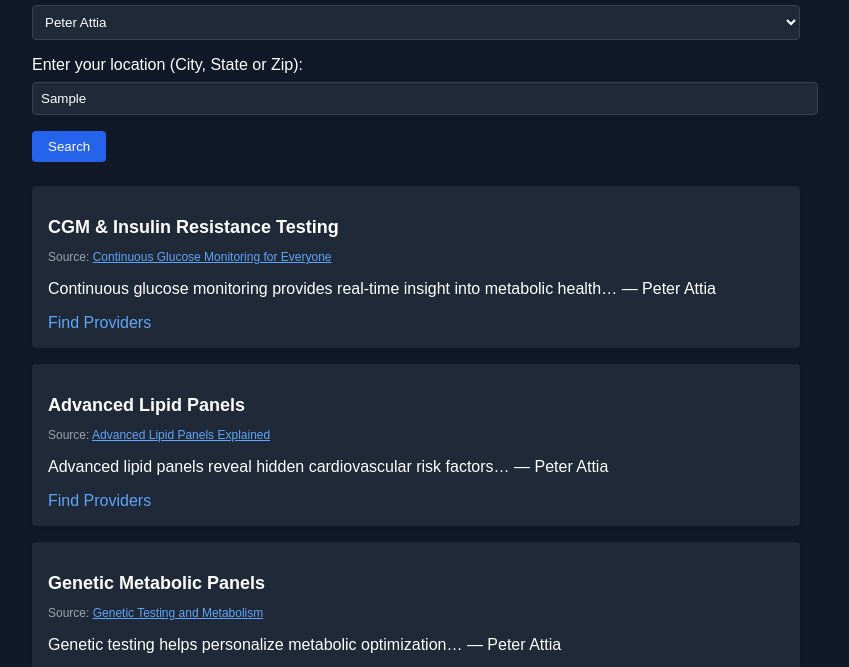
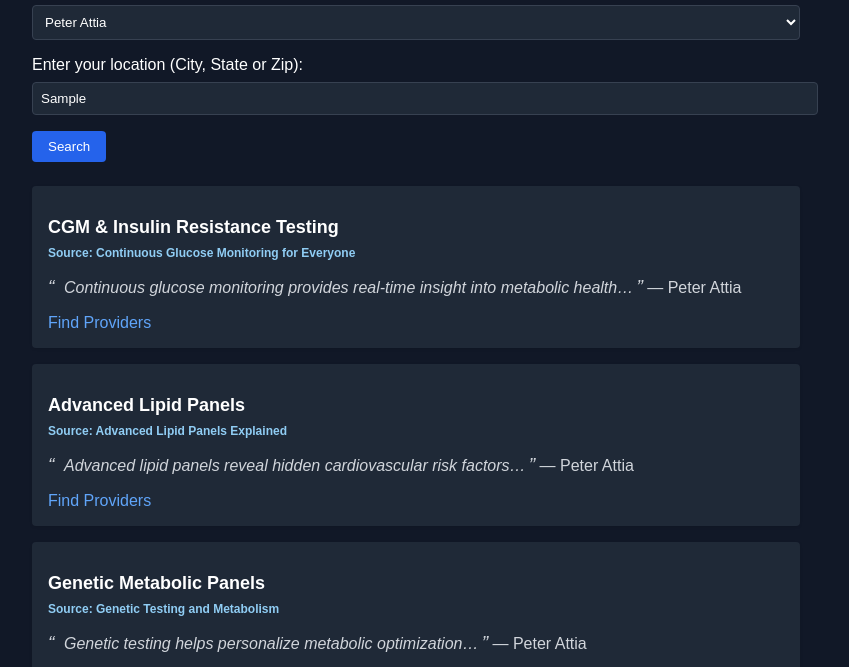
Before and after one commit to Longevitate/LongevitateMVP, a plain HTML site: page index.html in a window 1280 px wide. Both pictures are taken after typing "Sample" into the empty fields and a click on the button "Search". Shown: the part 123-790 px from the top of the page, without its empty margins (224-1073 px from the left). Drawn offline with Linux system fonts and the light colour scheme.

Commit message:
Fix quotes

```diff
--- a/app.js
+++ b/app.js
@@ -1,7 +1,6 @@
 
 let taxonomy = [];
 
-// Load taxonomy.json and populate the influencer dropdown
 async function loadTaxonomy() {
   taxonomy = await fetch('taxonomy.json').then(res => res.json());
 
@@ -14,7 +13,6 @@
   });
 }
 
-// Create a provider card with multiple references and video support
 function createProviderCard(service, location) {
   const keywords = service.search_keywords.join(' OR ');
   const query = `${keywords} near ${location}`;
@@ -30,9 +28,11 @@
           Source: <a href="${ref.url}" target="_blank" class="reference-link">${isVideo ? '🎥 ' : ''}${ref.title}</a>
         </p>
       `;
+
       if (ref.snippet) {
+        const [quotePart, authorPart] = ref.snippet.split("—").map(s => s.trim());
         referencesHTML += `
-          <p class="provider-snippet text-sm text-gray-400 mb-2">${ref.snippet}</p>
+          <p class="provider-snippet"><em>${quotePart}</em>${authorPart ? ' — ' + authorPart : ''}</p>
         `;
       }
     });
@@ -47,7 +47,6 @@
   `;
 }
 
-// Search for providers based on influencer and location
 async function searchProviders() {
   const influencer = document.getElementById('influencer').value;
   const location = document.getElementById('location').value.trim();
@@ -63,6 +62,5 @@
   });
 }
 
-// Event listeners
 window.onload = loadTaxonomy;
 document.getElementById('searchButton').addEventListener('click', searchProviders);
--- a/style.css
+++ b/style.css
@@ -79,3 +79,64 @@
   .provider-link:hover {
     text-decoration: underline;
   }
+
+
+.provider-citation {
+  font-weight: 600;
+  margin-top: 0.5rem;
+  color: #90cdf4;
+}
+
+.reference-link {
+  text-decoration: none;
+  color: #90cdf4;
+}
+
+.reference-link:hover {
+  text-decoration: underline;
+}
+
+.provider-citation {
+  font-weight: 600;
+  margin-top: 0.5rem;
+  color: #90cdf4;
+}
+
+.reference-link {
+  text-decoration: none;
+  color: #90cdf4;
+}
+
+.reference-link:hover {
+  text-decoration: underline;
+}
+
+.provider-snippet {
+  margin-bottom: 1rem;
+  color: #d1d5db;
+  padding-left: 1rem;
+  position: relative;
+  font-style: normal;
+}
+
+.provider-snippet::before {
+  content: "“";
+  font-size: 1.2rem;
+  position: absolute;
+  left: 0;
+  top: 0;
+  color: #d1d5db;
+  font-style: italic;
+}
+
+.provider-snippet em::after {
+  content: "”";
+  font-size: 1.2rem;
+  margin-left: 0.2rem;
+  color: #d1d5db;
+  font-style: italic;
+}
+
+.provider-snippet em {
+  font-style: italic;
+}
```
